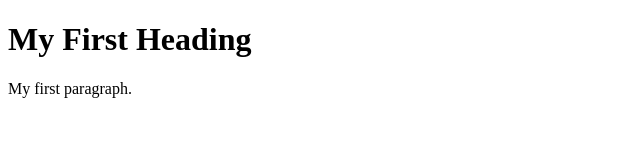
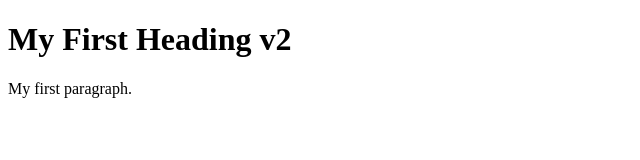
Before and after one commit to imranrafique384/devops-project03, a plain HTML site: page src/index.html in a window 1280 px wide. Shown: the full height of the page, 0-640 px from the left. Drawn offline with Linux system fonts and the light colour scheme.

Commit message:
Update index.html

```diff
--- a/src/index.html
+++ b/src/index.html
@@ -2,7 +2,7 @@
 <html>
 <body>
 
-<h1>My First Heading</h1>
+<h1>My First Heading v2</h1>
 
 <p>My first paragraph.</p>
 
```
